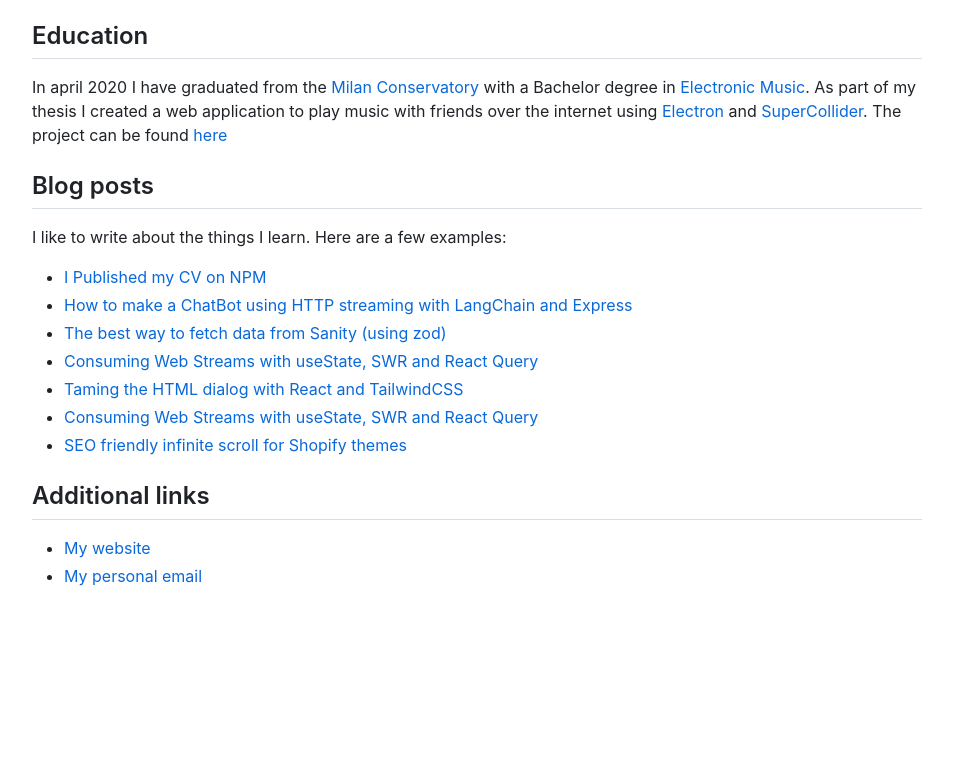
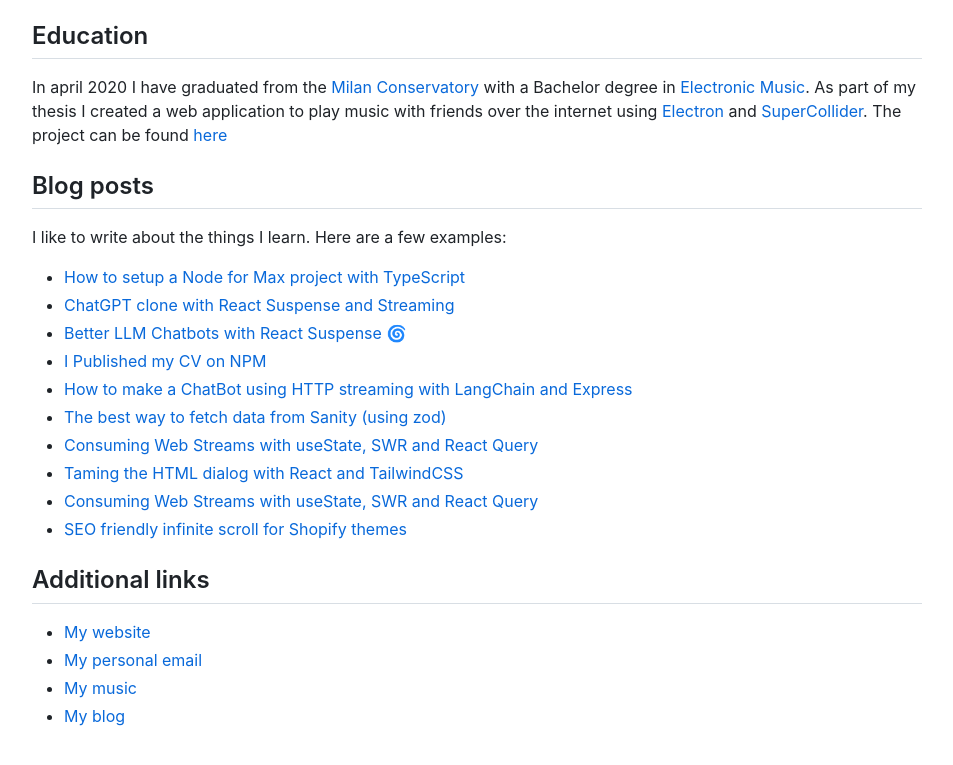
Before and after one commit to fibonacid/fibonacid, a website: page dist/index.html in a window 1280 px wide. Shown: the part 5318-6083 px from the top of the page, without its empty margins (13-966 px from the left). Before the commit the page ends 5951 px from the top, so only its background shows below. Drawn offline with Linux system fonts and the light colour scheme.

Commit message:
add more articles and links

```diff
--- a/dist/index.html
+++ b/dist/index.html
@@ -92,6 +92,9 @@ body {
     <h2>Blog posts</h2>
     <p>I like to write about the things I learn. Here are a few examples:</p>
     <ul>
+      <li><a href="https://dev.to/fibonacid/how-to-setup-a-node-for-max-project-with-typescript-l5p">How to setup a Node for Max project with TypeScript</a></li>
+      <li><a href="https://dev.to/fibonacid/chatgpt-clone-with-react-suspense-and-streaming-11me">ChatGPT clone with React Suspense and Streaming</a></li>
+      <li><a href="https://dev.to/fibonacid/building-a-better-llm-chatbot-with-suspense-5de3">Better LLM Chatbots with React Suspense 🌀</a></li>
       <li><a href="https://dev.to/fibonacid/i-published-my-cv-on-npm-1d61">I Published my CV on NPM</a></li>
       <li><a href="https://dev.to/fibonacid/quick-guide-for-langchain-streaming-via-expressjs-iod">How to make a ChatBot using HTTP streaming with LangChain and Express</a></li>
       <li><a href="https://dev.to/fibonacid/the-best-way-to-fetch-data-from-sanity-using-zod-57jj">The best way to fetch data from Sanity (using zod)</a></li>
@@ -104,6 +107,8 @@ body {
     <ul>
       <li><a href="https://fibonacid.net">My website</a></li>
       <li><a href="mailto:lorenzorivosecchi3@gmail.com">My personal email</a></li>
+      <li><a href="https://soundcloud.com/fibonacid">My music</a></li>
+      <li><a href="https://dev.to/fibonacid">My blog</a></li>
     </ul>
   </body>
 </html>
```
Also changed, not shown: .changeset/shiny-crabs-grab.md (added), .changeset/twelve-beds-shout.md (added), README.md, 1 other file.
